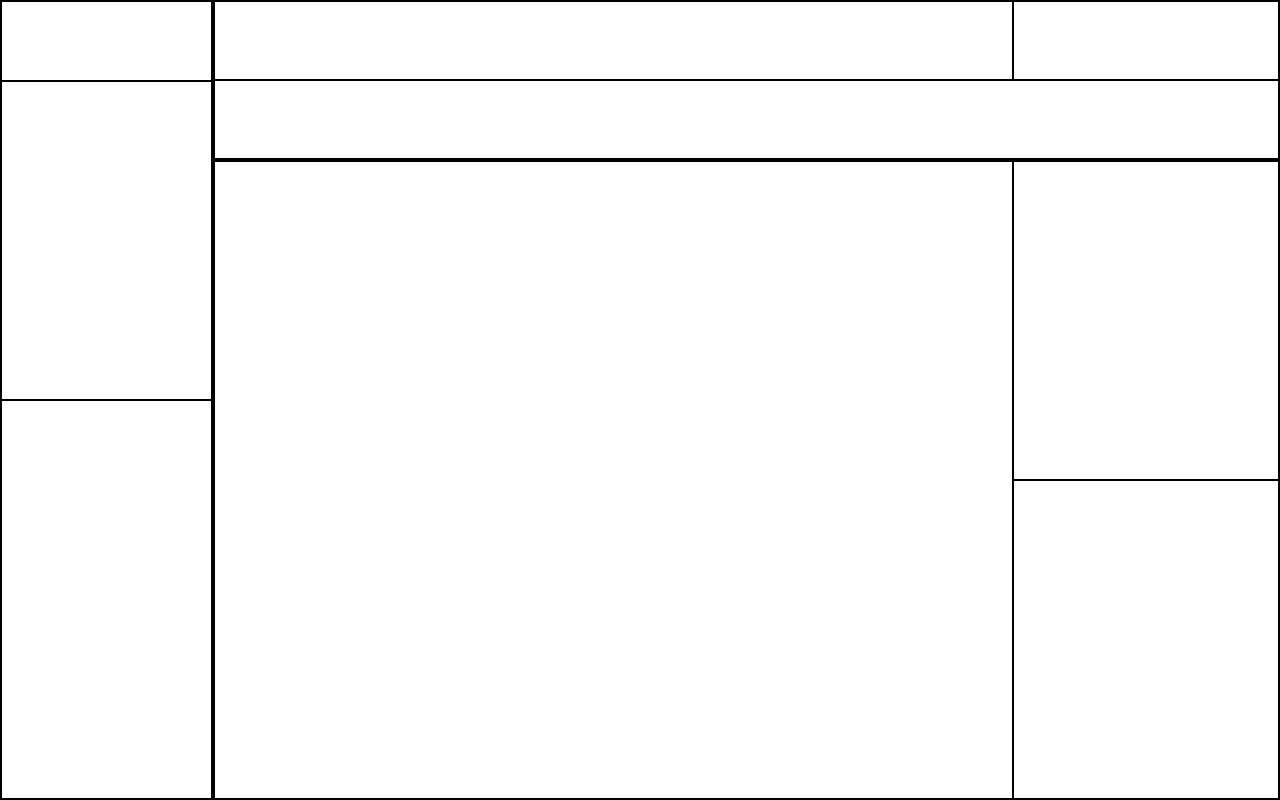
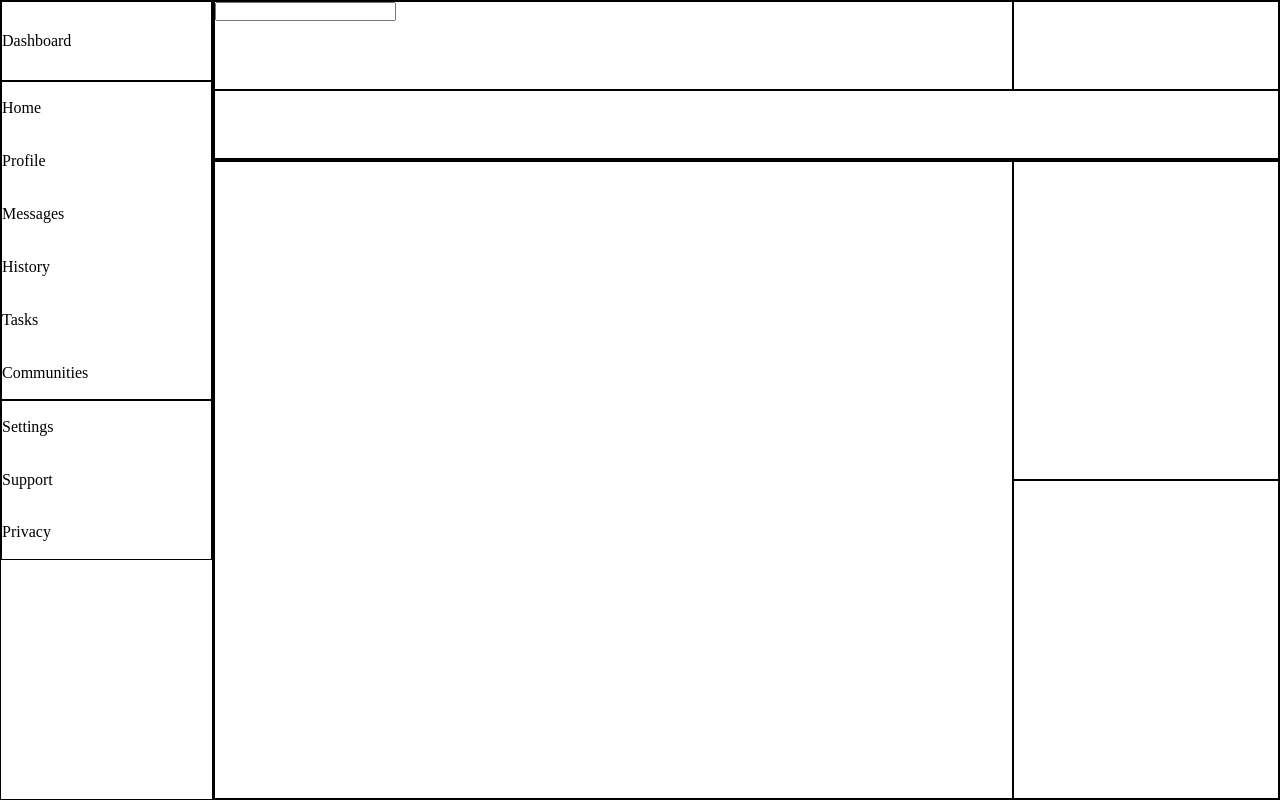
Before and after one commit to Confucii/dashboard, a plain HTML site: page index.html in a window 1280 px wide. Drawn offline with Linux system fonts and the light colour scheme.

Commit message:
Finish sidebar layout

```diff
--- a/index.html
+++ b/index.html
@@ -10,12 +10,23 @@
 <body>
     <div class="container">
         <div class="sidebar">
-            <div class="logo"></div>
-            <div class="navigation"></div>
-            <div class="utilities"></div>
+            <div class="logo">Dashboard</div>
+            <div class="navigation">
+                <div class="nav-elem">Home</div>
+                <div class="nav-elem">Profile</div>
+                <div class="nav-elem">Messages</div>
+                <div class="nav-elem">History</div>
+                <div class="nav-elem">Tasks</div>
+                <div class="nav-elem">Communities</div>
+            </div>
+            <div class="utilities">
+                <div class="util-elem">Settings</div>
+                <div class="util-elem">Support</div>
+                <div class="util-elem">Privacy</div>
+            </div>
         </div>
         <div class="header">
-            <div class="search"></div>
+            <div class="search"><input type="search" name="search" id="search"></div>
             <div class="user-info"></div>
             <div class="buttons"></div>
         </div>
--- a/style/style.css
+++ b/style/style.css
@@ -20,11 +20,28 @@
 
 .sidebar {
     grid-row: 1 / 3;
-    grid-template-rows: 1fr 4fr 5fr;
+    grid-template-rows: 1fr 4fr 2fr 3fr;
 }
 
 .sidebar > div {
     border: 1px solid black;
+}
+
+.logo {
+    display: grid;
+    align-items: center;
+}
+
+.navigation {
+    display: grid;
+    grid-template-rows: repeat(6, 1fr);
+    align-items: center;
+}
+
+.utilities {
+    display: grid;
+    grid-template-rows: repeat(3, 1fr);
+    align-items: center;
 }
 
 .header {
```
